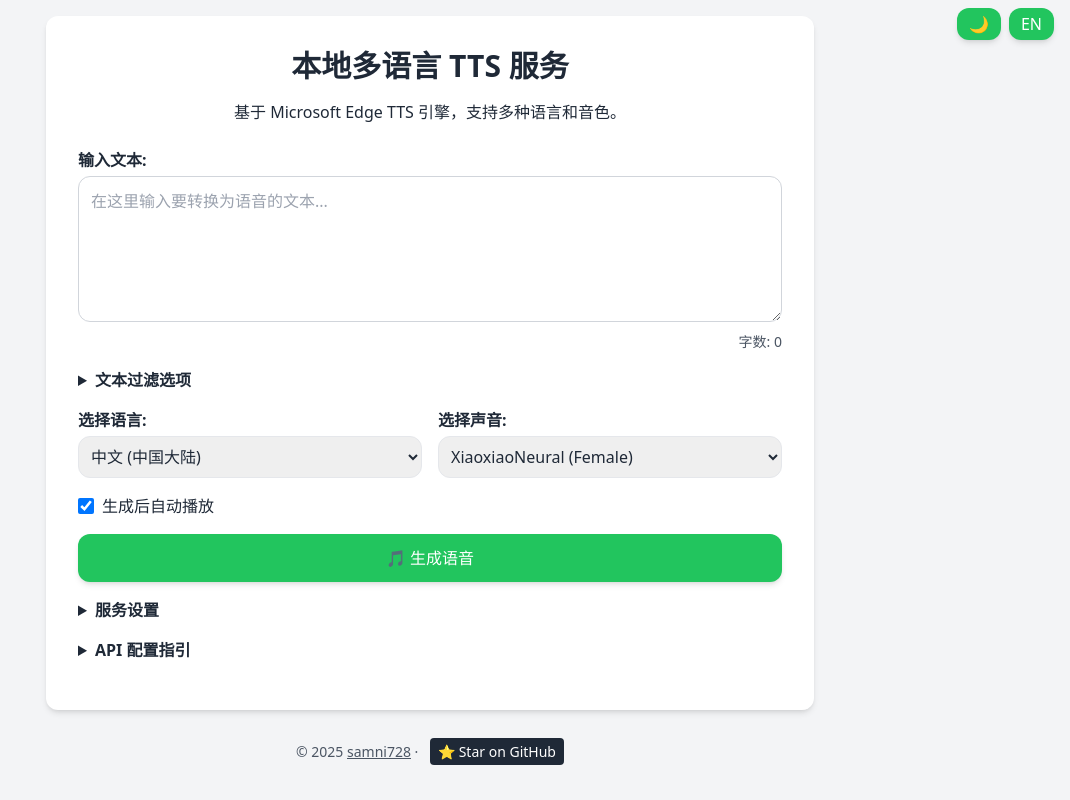
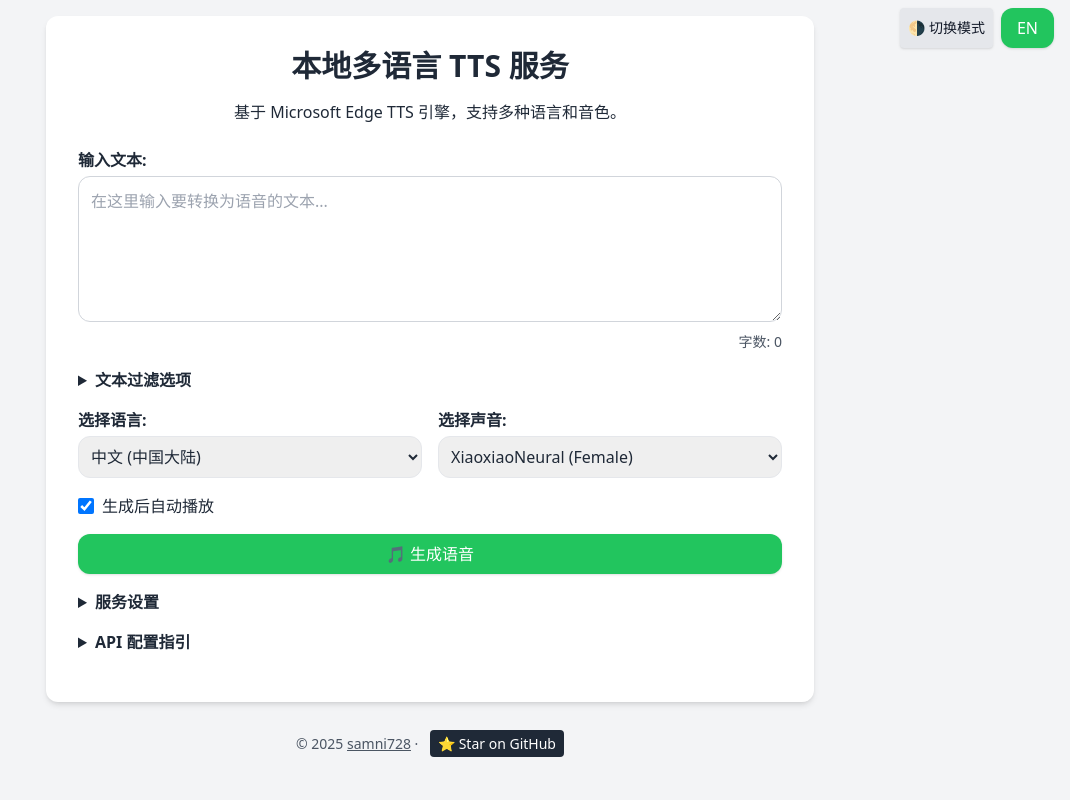
Before and after one commit to samni728/Local-TTS-Service, a Flask app: page / in a window 1280 px wide. Shown: the whole page, without its empty margins (210-1280 px from the left). Run offline with Flask 3, Linux system fonts and the light colour scheme; some libraries are stand-ins or nearby versions.

Commit message:
Enable Tailwind dark mode toggle

```diff
--- a/templates/index.html
+++ b/templates/index.html
@@ -10,15 +10,13 @@
         darkMode: 'class'
       };
     </script>
-    <script>
-      tailwind.config = { darkMode: 'class' };
-    </script>
-    <script src="https://cdn.tailwindcss.com"></script>
   </head>
   <body class="min-h-screen flex flex-col items-center p-4 bg-gray-100 dark:bg-gray-900 text-gray-800 dark:text-gray-200">
     <div class="absolute top-2 right-4 flex gap-2">
-      <button id="theme-toggle" title="Toggle theme" class="px-3 py-1 rounded-xl shadow-md bg-green-500 text-white transition-all hover:bg-green-600">🌙</button>
-      <button id="lang-toggle" class="px-3 py-1 rounded-xl shadow-md bg-green-500 text-white transition-all hover:bg-green-600">EN</button>
+      <button onclick="document.documentElement.classList.toggle('dark')" class="p-2 rounded bg-gray-200 dark:bg-gray-700 text-sm text-gray-900 dark:text-white shadow transition-all">
+        🌗 切换模式
+      </button>
+      <button id="lang-toggle" class="bg-green-500 hover:bg-green-600 text-white py-2 px-4 rounded-xl shadow transition">EN</button>
     </div>
     <div class="container bg-white dark:bg-gray-800 shadow-md rounded-xl p-8 w-full max-w-3xl">
       <h1 class="text-3xl font-bold text-center mb-4" data-i18n="title">本地多语言 TTS 服务</h1>
@@ -29,7 +27,7 @@
         <textarea
           id="text-input"
           rows="5"
-          class="w-full p-3 border border-gray-300 dark:border-gray-600 rounded-xl bg-white dark:bg-gray-700 focus:ring focus:ring-green-500 transition-all"
+          class="w-full p-3 border border-gray-300 rounded-xl dark:bg-gray-800 dark:border-gray-600 text-gray-900 dark:text-white"
           data-i18n-placeholder="input_placeholder"
           placeholder="在这里输入要转换为语音的文本..."
         ></textarea>
@@ -52,9 +50,9 @@
     </div>
     <div class="mt-3">
       <label for="custom-keywords" class="font-semibold" data-i18n="custom_keywords">自定义移除关键词 (用英文逗号,分隔):</label>
-      <input type="text" id="custom-keywords" class="w-full mt-1 p-2 border rounded-xl dark:bg-gray-700 dark:border-gray-600" data-i18n-placeholder="custom_placeholder" placeholder="例如：附注,图表,免责声明" />
+      <input type="text" id="custom-keywords" class="w-full mt-1 p-3 border border-gray-300 rounded-xl dark:bg-gray-800 dark:border-gray-600 text-gray-900 dark:text-white" data-i18n-placeholder="custom_placeholder" placeholder="例如：附注,图表,免责声明" />
     </div>
-    <button id="save-filtering-button" class="mt-2 px-4 py-2 rounded-xl bg-green-500 text-white shadow-md transition-all hover:bg-green-600" data-i18n="save_filter">保存过滤设置</button>
+    <button id="save-filtering-button" class="mt-2 bg-green-500 hover:bg-green-600 text-white py-2 px-4 rounded-xl shadow transition" data-i18n="save_filter">保存过滤设置</button>
     <div id="filtering-feedback" class="hidden text-center"></div>
   </div>
 </details>
@@ -82,7 +80,7 @@
         <label for="auto-play" data-i18n="auto_play">生成后自动播放</label>
       </div>
 
-      <button id="speak-button" class="w-full py-3 rounded-xl bg-green-500 text-white shadow-md transition-all hover:bg-green-600 flex justify-center items-center mb-4">
+      <button id="speak-button" class="w-full bg-green-500 hover:bg-green-600 text-white py-2 px-4 rounded-xl shadow transition flex justify-center items-center mb-4">
         <span class="button-text" data-i18n="gen_speech">🎵 生成语音</span>
         <div class="ml-2 w-4 h-4 border-2 border-white border-t-transparent rounded-full animate-spin" style="display: none"></div>
       </button>
@@ -96,7 +94,7 @@
 
       <div id="audio-container" class="flex items-center gap-2 mt-4" style="display: none">
         <audio id="audio-player" controls class="flex-grow"></audio>
-        <a id="download-link" class="px-3 py-2 rounded-xl bg-green-500 text-white shadow-md hover:bg-green-600" download="tts_output.mp3" title="下载音频" data-i18n="download_audio">
+        <a id="download-link" class="bg-green-500 hover:bg-green-600 text-white py-2 px-4 rounded-xl shadow transition" download="tts_output.mp3" title="下载音频" data-i18n="download_audio">
           <svg
             xmlns="http://www.w3.org/2000/svg"
             width="24"
@@ -122,19 +120,19 @@
     <div class="grid grid-cols-2 gap-4">
       <div>
         <label for="port-input" class="font-semibold mb-1 block" data-i18n="service_port">服务端口:</label>
-        <input type="number" id="port-input" class="w-full p-2 border rounded-xl dark:bg-gray-700 dark:border-gray-600" />
+        <input type="number" id="port-input" class="w-full p-3 border border-gray-300 rounded-xl dark:bg-gray-800 dark:border-gray-600 text-gray-900 dark:text-white" />
       </div>
       <div>
         <label for="concurrency-input" class="font-semibold mb-1 block" data-i18n="concurrency">并发数:</label>
-        <input type="number" id="concurrency-input" min="1" max="100" class="w-full p-2 border rounded-xl dark:bg-gray-700 dark:border-gray-600" />
+        <input type="number" id="concurrency-input" min="1" max="100" class="w-full p-3 border border-gray-300 rounded-xl dark:bg-gray-800 dark:border-gray-600 text-gray-900 dark:text-white" />
       </div>
     </div>
     <p class="text-sm text-gray-600 dark:text-gray-400" data-i18n="port_hint">端口修改需重启服务。并发数保存后立即对新请求生效。</p>
     <div>
       <label for="api-token-input" class="font-semibold mb-1 block" data-i18n="api_token">API 密钥 (留空则不验证):</label>
       <div class="flex gap-2">
-        <input type="text" id="api-token-input" class="flex-grow p-2 border rounded-xl dark:bg-gray-700 dark:border-gray-600" data-i18n-placeholder="empty_api_hint" placeholder="留空则任何人都可以调用 API" />
-        <button id="generate-token-button" class="px-3 py-2 rounded-xl bg-green-500 text-white shadow-md hover:bg-green-600" title="生成随机密钥" data-i18n="gen_token">
+        <input type="text" id="api-token-input" class="flex-grow p-3 border border-gray-300 rounded-xl dark:bg-gray-800 dark:border-gray-600 text-gray-900 dark:text-white" data-i18n-placeholder="empty_api_hint" placeholder="留空则任何人都可以调用 API" />
+        <button id="generate-token-button" class="bg-green-500 hover:bg-green-600 text-white py-2 px-4 rounded-xl shadow transition" title="生成随机密钥" data-i18n="gen_token">
           <svg xmlns="http://www.w3.org/2000/svg" width="24" height="24" viewBox="0 0 24 24" fill="none" stroke="currentColor" stroke-width="2" stroke-linecap="round" stroke-linejoin="round"><path d="M21 2l-2 2m-7.61 7.61a5.5 5.5 0 1 1-7.778 7.778 5.5 5.5 0 0 1 7.777-7.777zm0 0L15.5 7.5m0 0l3 3L22 7l-3-3m-3.5 3.5L19 4"/></svg>
         </button>
       </div>
@@ -143,7 +141,7 @@
     <div id="openai-mappings-container" class="space-y-2">
       <div class="flex justify-center"><div class="w-6 h-6 border-2 border-green-500 border-t-transparent rounded-full animate-spin"></div></div>
     </div>
-    <button id="save-settings-button" class="px-4 py-2 rounded-xl bg-green-500 text-white shadow-md hover:bg-green-600" data-i18n="save_settings">保存设置</button>
+    <button id="save-settings-button" class="bg-green-500 hover:bg-green-600 text-white py-2 px-4 rounded-xl shadow transition" data-i18n="save_settings">保存设置</button>
     <div id="settings-feedback" class="hidden text-center"></div>
   </div>
 </details>
```
Also changed, not shown: templates/login.html (+6 -9 lines).
